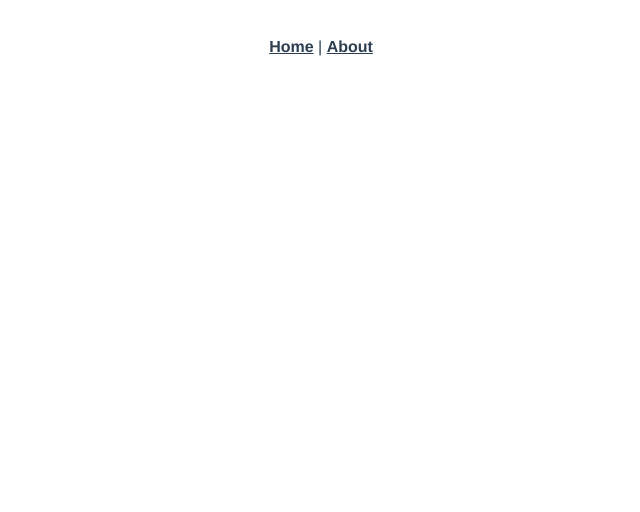
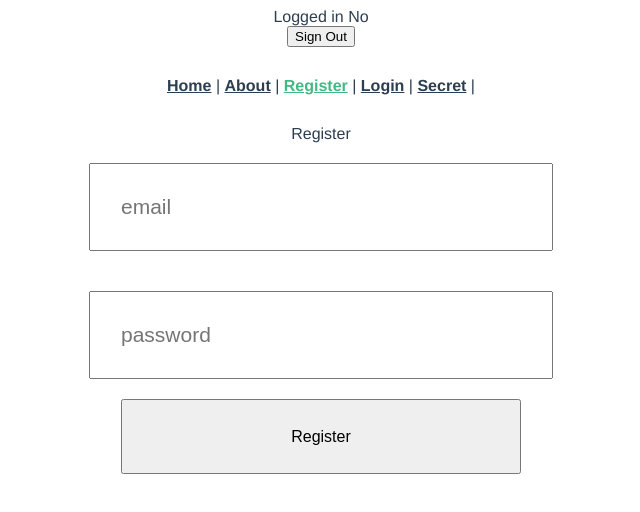
Before and after one commit to sgun7/databaseProject2, a Vue app in the folder main-app/: page /register in a window 1280 px wide. Shown: the top 512 px of the page, without its empty margins (319-959 px from the left). Built offline with nearby package versions, Linux system fonts and the light colour scheme; no server answers.

Commit message:
Create basic login system

```diff
--- a/main-app/src/App.vue
+++ b/main-app/src/App.vue
@@ -1,12 +1,23 @@
 <template>
   <div id="app">
+      <top-header></top-header>
     <div id="nav">
       <router-link to="/">Home</router-link> |
-      <router-link to="/about">About</router-link>
+      <router-link to="/about">About</router-link> |
+      <router-link to="/register">Register</router-link> |
+      <router-link to="/login">Login</router-link> |
+      <router-link to="/secret">Secret</router-link> |
     </div>
     <router-view/>
   </div>
 </template>
+<script>
+import TopHeader from "./components/Top-Header.vue"
+
+export default ({
+  components: {'top-header': TopHeader}
+})
+</script>
 
 <style lang="scss">
 #app {
--- /dev/null
+++ b/main-app/src/components/Top-Header.vue
@@ -0,0 +1,44 @@
+<template>
+  <div>
+    Logged in
+    <span v-if="loggedIn">Yes</span>
+    <span v-else>No</span>
+    <div>
+        <button @click="signOut">Sign Out</button>
+    </div>
+  </div>
+</template>
+<script>
+import firebase from 'firebase/compat/app';
+import 'firebase/compat/auth';
+
+export default ({
+    created()
+    {
+        firebase.auth().onAuthStateChanged(user => {
+            if(user){
+                this.loggedIn = true;
+            }
+            else{
+                this.loggedIn = false;
+            }
+        })
+    },
+    data(){
+        return {
+            loggedIn: false
+        }
+    },
+    methods: {
+        async signOut(){
+            try {
+                const data = await firebase.auth().signOut();
+                console.log(data);
+                this.$router.replace({name: "login"});
+            } catch (err) {
+                console.log(err);
+            }
+        }
+    },
+})
+</script>
--- a/main-app/src/router/index.js
+++ b/main-app/src/router/index.js
@@ -1,6 +1,11 @@
 import Vue from 'vue'
 import VueRouter from 'vue-router'
 import Home from '../views/Home.vue'
+import Login from '../views/Login.vue'
+import Secret from '../views/Secret.vue'
+import Register from '../views/Register.vue'
+import firebase from 'firebase/compat/app';
+import 'firebase/compat/auth';
 
 Vue.use(VueRouter)
 
@@ -17,7 +22,23 @@
     // this generates a separate chunk (about.[hash].js) for this route
     // which is lazy-loaded when the route is visited.
     component: () => import(/* webpackChunkName: "about" */ '../views/About.vue')
-  }
+  },
+  {
+    path: '/login',
+    name: 'login',
+    component: Login
+  },
+  {
+    path: '/register',
+    name: 'register',
+    component: Register
+  },
+  {
+    path: '/secret',
+    name: 'secret',
+    component: Secret,
+    meta: {requiresAuth: true} //Requires the sign in to access this webpage
+  },
 ]
 
 const router = new VueRouter({
@@ -26,4 +47,15 @@
   routes
 })
 
+router.beforeEach((to, from, next) => {
+  const requiresAuth = to.matched.some(record => record.meta.requiresAuth) //Get the record
+  const isAuthenticated = firebase.auth().currentUser; //Returns current user
+  if(requiresAuth && !isAuthenticated) //If not logged in or needs authentication then go back to login page
+  {
+    next("/login");
+  }
+  else{ //Else keep going to normal route
+    next();
+  }
+}) //This will run before running each route
 export default router
--- a/main-app/src/views/Login.vue
+++ b/main-app/src/views/Login.vue
@@ -0,0 +1,60 @@
+<template>
+  <div>
+    Login
+    <form @submit.prevent="pressed">
+        <div>
+          <input type="email" placeholder="email" v-model="email">
+        </div>
+        <div class="password">
+          <input type="password" placeholder="password" v-model="password" />
+      </div>
+      <button>Login</button>
+    </form>
+    <div class="error" v-if="error">{{error.message}}</div>
+  </div>
+</template>
+<script>
+import firebase from 'firebase/compat/app';
+import 'firebase/compat/auth';
+
+export default {
+  data() {
+        return {
+            email: "",
+            password: '',
+            error: ''
+        }
+  },
+  methods: {
+    async pressed() {
+      try {
+        const val = await firebase.auth().signInWithEmailAndPassword(this.email,this.password);
+        console.log(val);
+        this.$router.replace({name: "secret"})
+      } catch (err) {
+        console.log(err)
+      }
+    }
+  }
+}
+</script>
+
+<style lang="scss" scoped>
+div {
+  color: inherit;
+}
+input {
+  width: 400px;
+  padding: 30px;
+  margin: 20px;
+  font-size: 21px;
+}
+button {
+  width: 400px;
+  height: 75px;
+  font-size: 100%;
+}
+.error {
+  color: red;
+}
+</style>
--- a/main-app/src/views/Register.vue
+++ b/main-app/src/views/Register.vue
@@ -0,0 +1,59 @@
+<template>
+  <div>
+    <div v-if="error" class="error">{{error.message}}</div>
+    <form @submit.prevent="pressed">
+        Register
+        <div class="email">
+          <input type="email" v-model="email" placeholder="email">
+        </div>
+        <div>
+          <input type="password" v-model="password" placeholder="password">
+        </div>
+        <button type="submit">Register</button>
+    </form>
+  </div>
+</template>
+<script>
+import firebase from 'firebase/compat/app';
+import 'firebase/compat/auth';
+
+export default ({
+    methods: {
+        async pressed()
+        {
+          try {
+            const user = await firebase.auth().createUserWithEmailAndPassword(this.email, this.password);
+            console.log(user);
+            this.$router.replace({name: "secret"});  //Can now access this page
+          } catch (err) {
+              console.log(err)
+          }
+        }
+    },
+    data() {
+        return {
+            email: "",
+            password: '',
+            error: ''
+        }
+    }
+})
+</script>
+
+<style lang="scss" scoped>
+.error {
+  color: red;
+  font-size: 18px;
+}
+input {
+  width: 400px;
+  padding: 30px;
+  margin: 20px;
+  font-size: 21px;
+}
+button {
+  width: 400px;
+  height: 75px;
+  font-size: 100%;
+}
+</style>
--- a/main-app/src/views/Secret.vue
+++ b/main-app/src/views/Secret.vue
@@ -0,0 +1,5 @@
+<template>
+  <div>
+    <h1>Secret</h1>
+  </div>
+</template>
```
